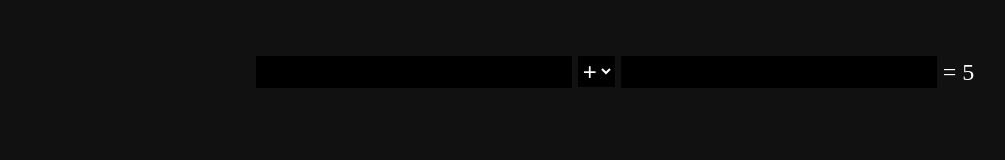
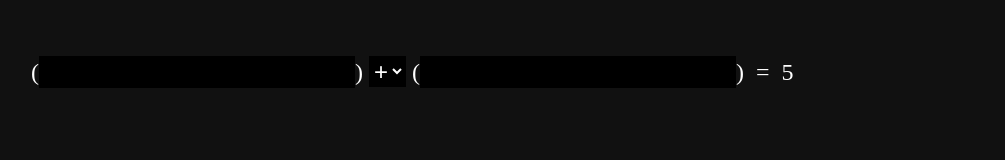
Before and after one commit to mim1q/complex-numbers, a plain HTML site: page index.html in a window 1280 px wide. Shown: the whole page, without its empty margins (25-1030 px from the left). Drawn offline with Linux system fonts and the light colour scheme.

Commit message:
moved HTML content to top left

```diff
--- a/index.html
+++ b/index.html
@@ -11,15 +11,15 @@
 </head>
 <body>
   <main>
-    <input type="text" name="operand_left" id="operand_left" oninput="calculate()"></input>
+    (<input type="text" name="operand_left" id="operand_left" oninput="calculate()"></input>)
     <select name="operator" id="operator" onchange="calculate()">
       <option value="add">+</option>
       <option value="subtract">-</option>
       <option value="multiply">*</option>
       <option value="divide">/</option>
     </select>
-    <input type="text" name="operand_right" id="operand_right" oninput="calculate()"></input>
-    =
+    (<input type="text" name="operand_right" id="operand_right" oninput="calculate()"></input>)
+    &nbsp;=&nbsp;
     <span id="result">5</span>
   </main>
 </body>
--- a/style.css
+++ b/style.css
@@ -1,9 +1,5 @@
 body {
-  display: flex;
-  align-items: center;
-  justify-content: center;
-
-  padding-top: 2em;
+  padding: 2em;
 
   font-size: 24px;
 
@@ -11,12 +7,6 @@ body {
   color: white;
 }
 
-main {
-  width: 800px;
-  height: 800px;
-
-text-align: center;
-}
 
 input, select {
   background-color: black;
```
